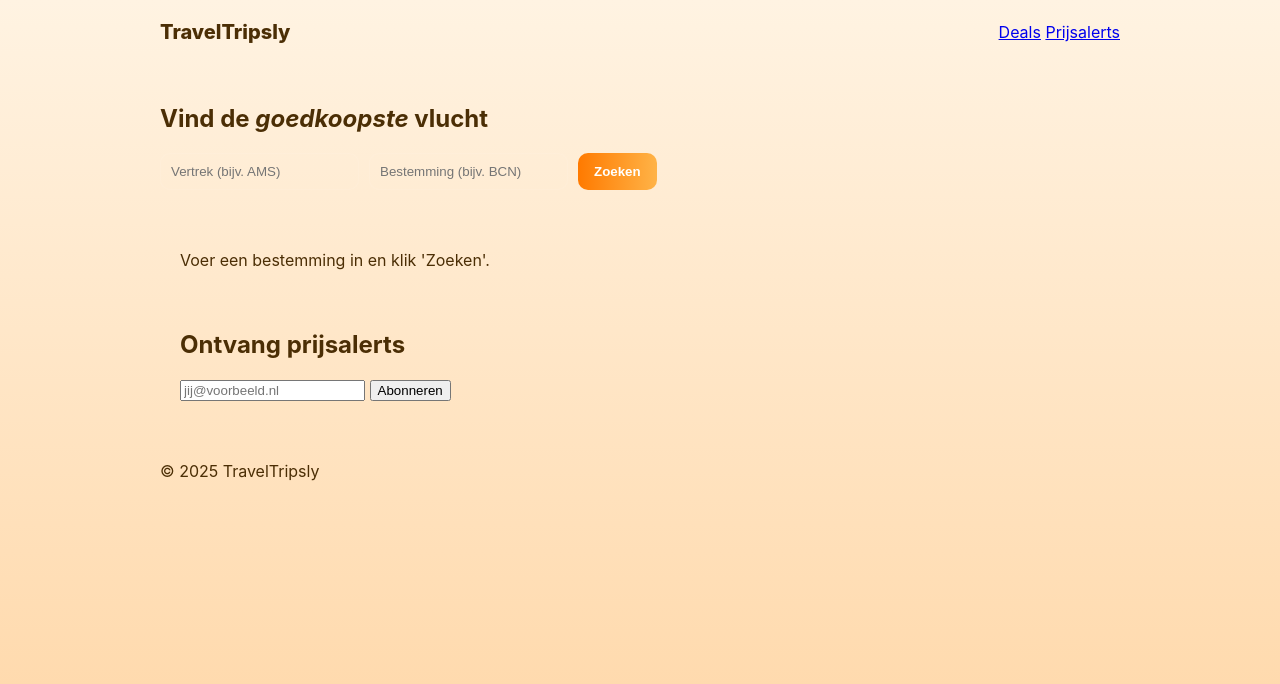
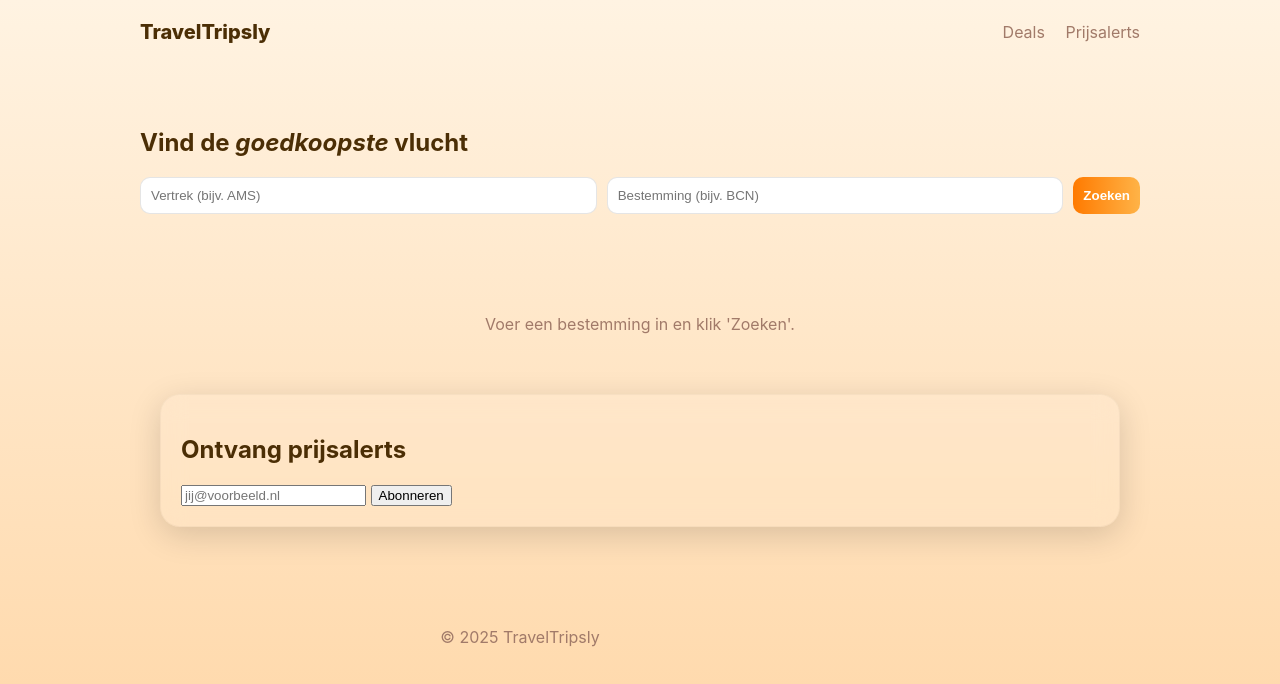
Before and after one commit to basmfaber-glitch/traveltripsly, a plain HTML site: page frontend/index.html in a window 1280 px wide. Drawn offline with Linux system fonts and the light colour scheme.

Commit message:
Refactor CSS for improved readability and structure

```diff
--- a/frontend/styles.css
+++ b/frontend/styles.css
@@ -1,4 +1,18 @@
-
-:root{--bg:#fff3e2;--card:#ffe0b5;--muted:#a17a69;--fg:#4b2e05;--brand:#ff7a00;--accent:#ffb347}
-*{box-sizing:border-box}body{margin:0;font-family:Inter,system-ui,Segoe UI,Roboto,Arial;color:var(--fg);background:linear-gradient(180deg,var(--bg) 0%,#ffd6a5 100%);min-height:100vh}
-.container{max-width:1000px;margin:0 auto;padding:20px}.nav{display:flex;justify-content:space-between;align-items:center}.brand{font-weight:800;font-size:20px}.search{display:flex;gap:10px;margin-top:12px}.search input{padding:10px;border-radius:10px;border:1px solid rgba(255,255,255,.06);background:rgba(255,255,255,.02);color:var(--fg)}.search button{padding:10px 16px;border-radius:10px;border:none;background:linear-gradient(90deg,var(--brand),var(--accent));color:white;cursor:pointer;font-weight:600}
+:root {
+  --bg:#fff3e2; --card:#ffe0b5; --muted:#a17a69; --fg:#4b2e05; --brand:#ff7a00; --accent:#ffb347;
+}
+body { margin:0; font-family:Inter,sans-serif; color:var(--fg); background:linear-gradient(180deg,var(--bg) 0%,#ffd6a5 100%); min-height:100vh; }
+.container{max-width:1000px;margin:0 auto;padding:20px}
+.nav{display:flex;justify-content:space-between;align-items:center}
+.brand{font-weight:800;font-size:20px}
+.links a{color:var(--muted);margin-left:16px;text-decoration:none}
+.hero{margin-top:24px}
+.search{display:flex;gap:10px;margin-top:12px}
+.search input, .search button{padding:10px;border-radius:10px;border:none}
+.search input{flex:1;border:1px solid rgba(0,0,0,0.1)}
+.search button{background:linear-gradient(90deg,var(--brand),var(--accent));color:white;cursor:pointer;font-weight:600}
+.grid{display:grid;grid-template-columns:repeat(auto-fit,minmax(260px,1fr));gap:16px;margin-top:20px}
+.card{background:var(--card);padding:12px;border-radius:12px;border:1px solid rgba(0,0,0,.03)}
+.empty{text-align:center;color:var(--muted);padding:40px}
+.footer{margin:40px 0 80px;text-align:center;color:var(--muted)}
+.glass{backdrop-filter:blur(12px);background:rgba(255,255,255,0.1);border-radius:20px;padding:20px;box-shadow:0 8px 32px rgba(0,0,0,0.15)}
```
